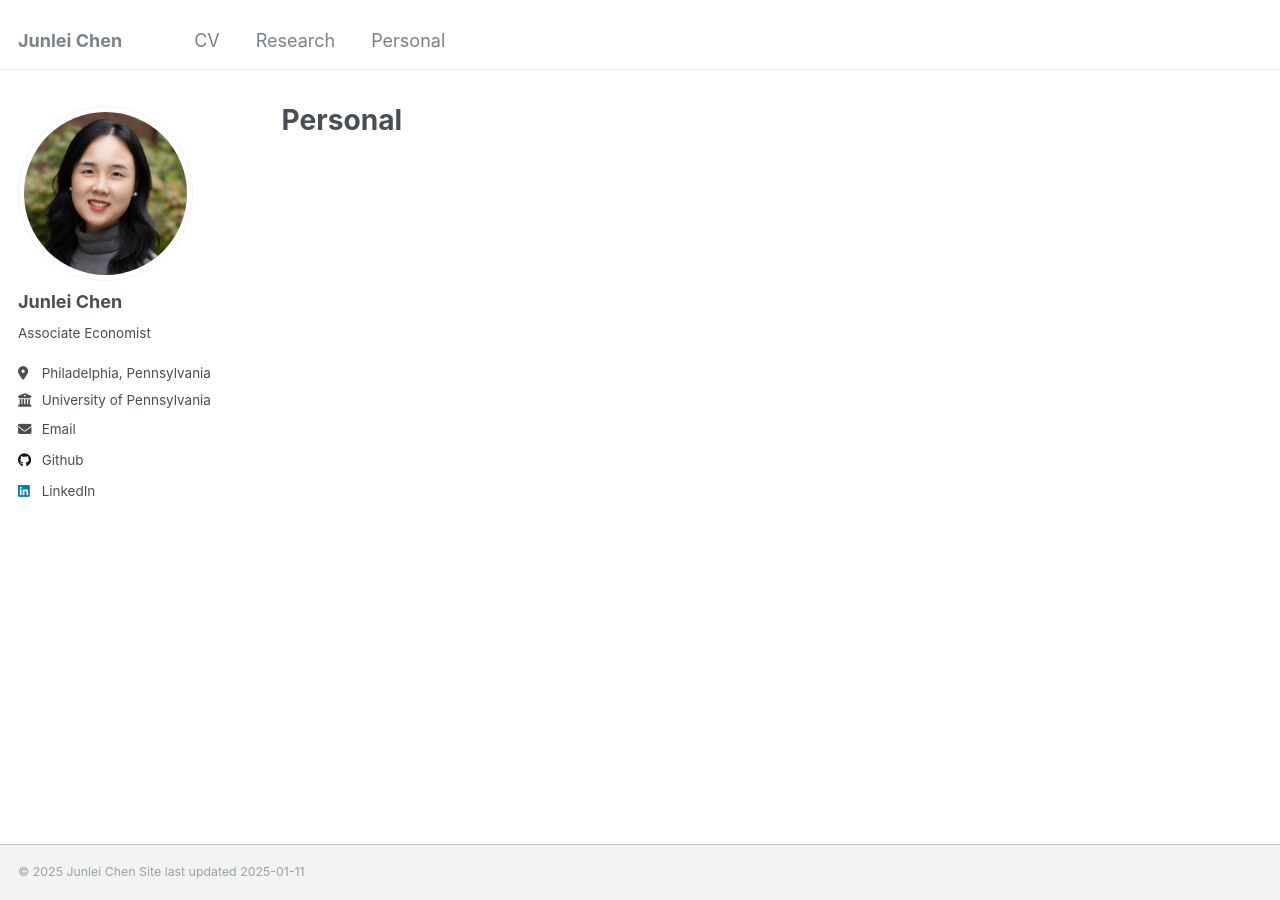
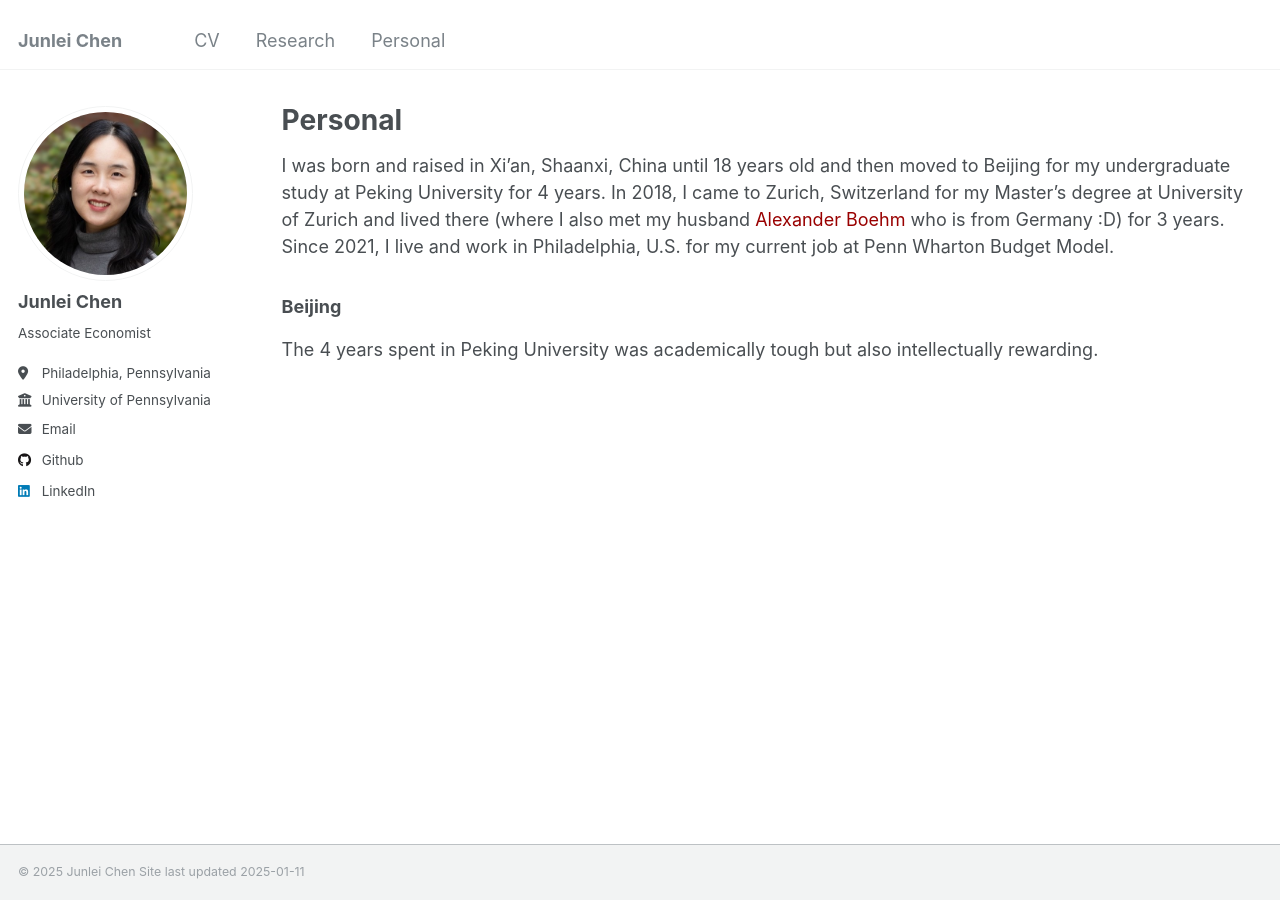
Before and after one commit to Junlei-Chen/junlei-chen.github.io, a Jekyll site: the page built from _pages/personal.md, in a window 1280 px wide. Built offline with Jekyll 4.4.1, drawn with Linux system fonts in a browser that asks for light colours.

Commit message:
Update personal.md

```diff
--- a/_pages/personal.md
+++ b/_pages/personal.md
@@ -6,3 +6,9 @@ author_profile: true
 ---
 
 {% include base_path %}
+
+I was born and raised in Xi'an, Shaanxi, China until 18 years old and then moved to Beijing for my undergraduate study at Peking University for 4 years. In 2018, I came to Zurich, Switzerland for my Master's degree at University of Zurich and lived there (where I also met my husband <a href="https://axboehm.com/" style="color: #990000; text-decoration: none;">Alexander Boehm</a> who is from Germany :D) for 3 years. Since 2021, I live and work in Philadelphia, U.S. for my current job at Penn Wharton Budget Model.
+
+### Beijing
+
+The 4 years spent in Peking University was academically tough but also intellectually rewarding.
```
